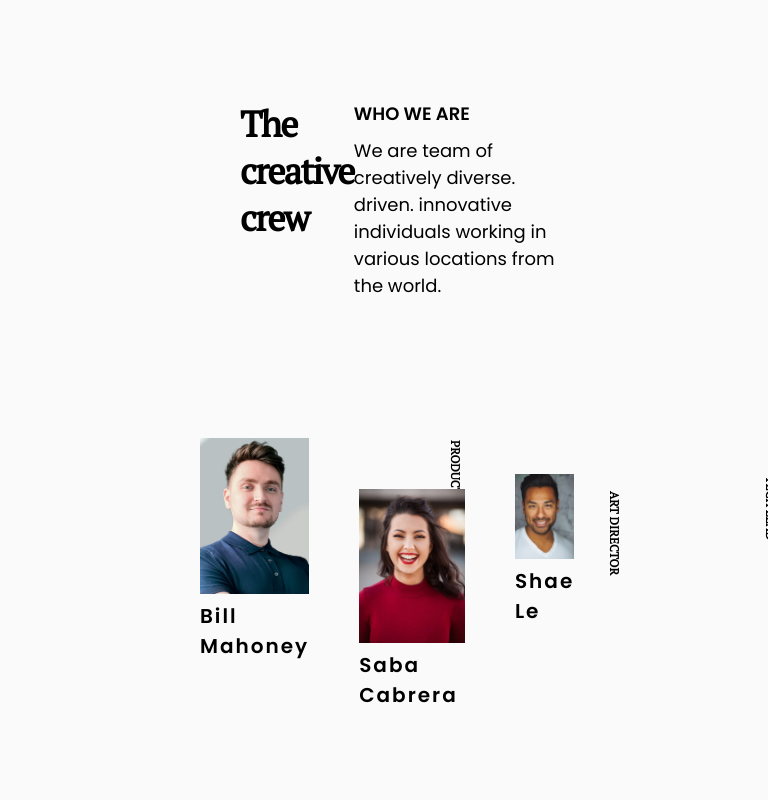
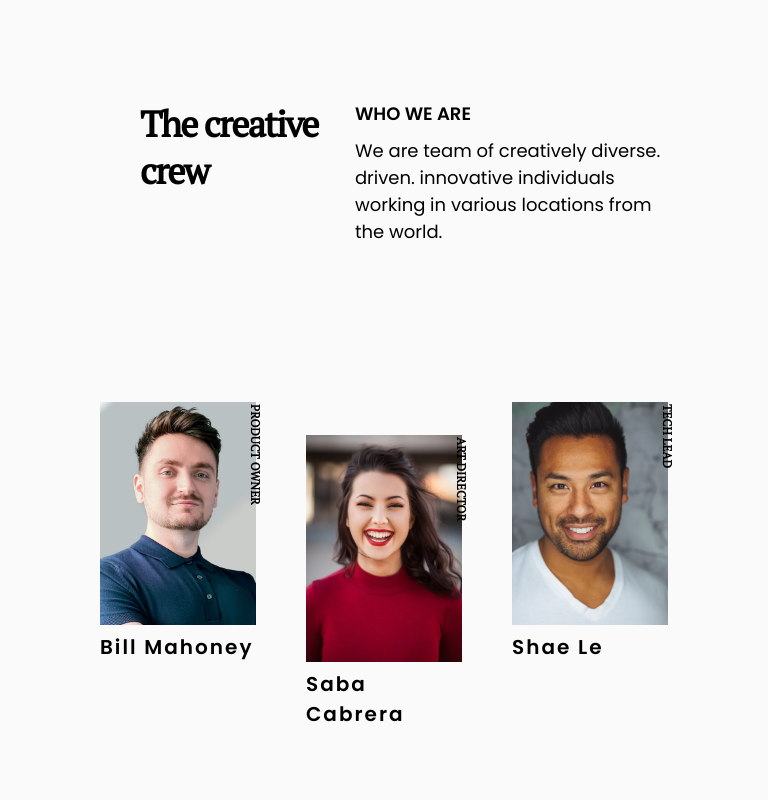
Before and after one commit to mdnasimtalukdar/DevChallenge2, a plain HTML site: page index.html in a window 768 px wide. Shown: the top 800 px of the page. Drawn offline with Linux system fonts and the light colour scheme.

Commit message:
add some feature

```diff
--- a/CSS/style.css
+++ b/CSS/style.css
@@ -122,3 +122,14 @@ body {
         font-size: 1.6rem;
     }
 }
+@media screen and (min-width:576px) and (max-width:992px) {
+    .container{
+        padding: 10rem 10rem;
+    }
+    .team__container__header__content .right__content {
+        width: 36rem;
+    }
+    h4{
+        left: 10rem;
+    }
+}
```
